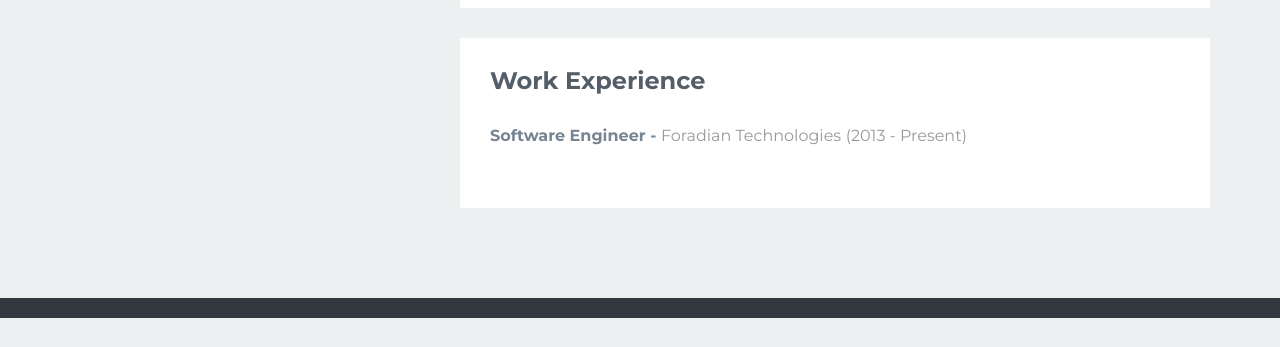
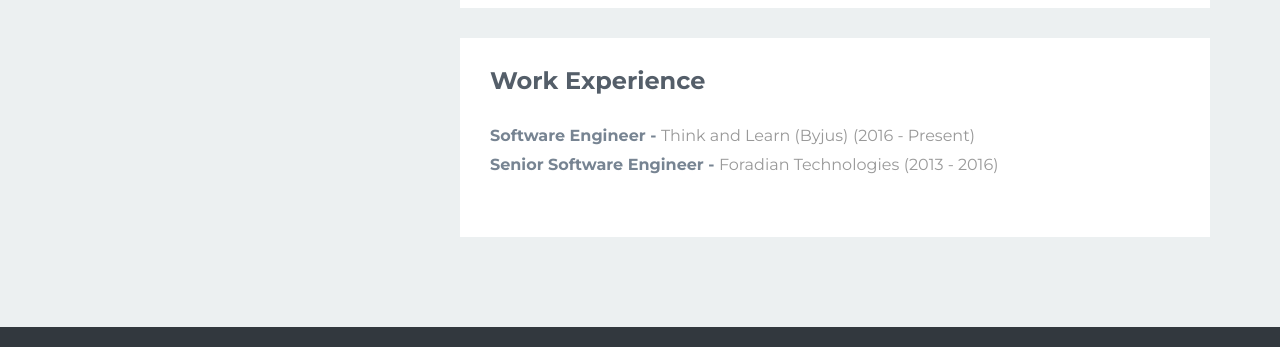
Before and after one commit to shyam1210/shyam1210.github.io, a plain HTML site: page index.html in a window 1280 px wide. Shown: the part 2306-2653 px from the top of the page. Before the commit the page ends 2624 px from the top, so only its background shows below. Drawn offline with Linux system fonts and the light colour scheme.

Commit message:
updated experience

```diff
--- a/index.html
+++ b/index.html
@@ -259,7 +259,8 @@ eg health status of a student form say class 1 to class 12.</p>
                         <h2 class="heading">Work Experience</h2>
                         <div class="content">
                             <div class="item">
-                                <h3 class="title">Software Engineer - <span class="place"><a href="http://www.foradian.com/" target="_blank">Foradian Technologies</a></span> <span class="year">(2013 - Present)</span></h3>
+                                <h3 class="title">Software Engineer - <span class="place"><a href="https://byjus.com/" target="_blank">Think and Learn (Byjus)</a></span> <span class="year">(2016 - Present)</span></h3>
+                                <h3 class="title">Senior Software Engineer - <span class="place"><a href="http://www.foradian.com/" target="_blank">Foradian Technologies</a></span> <span class="year">(2013 - 2016)</span></h3>
                             </div><!--//item-->
 
                         </div><!--//content-->
```
